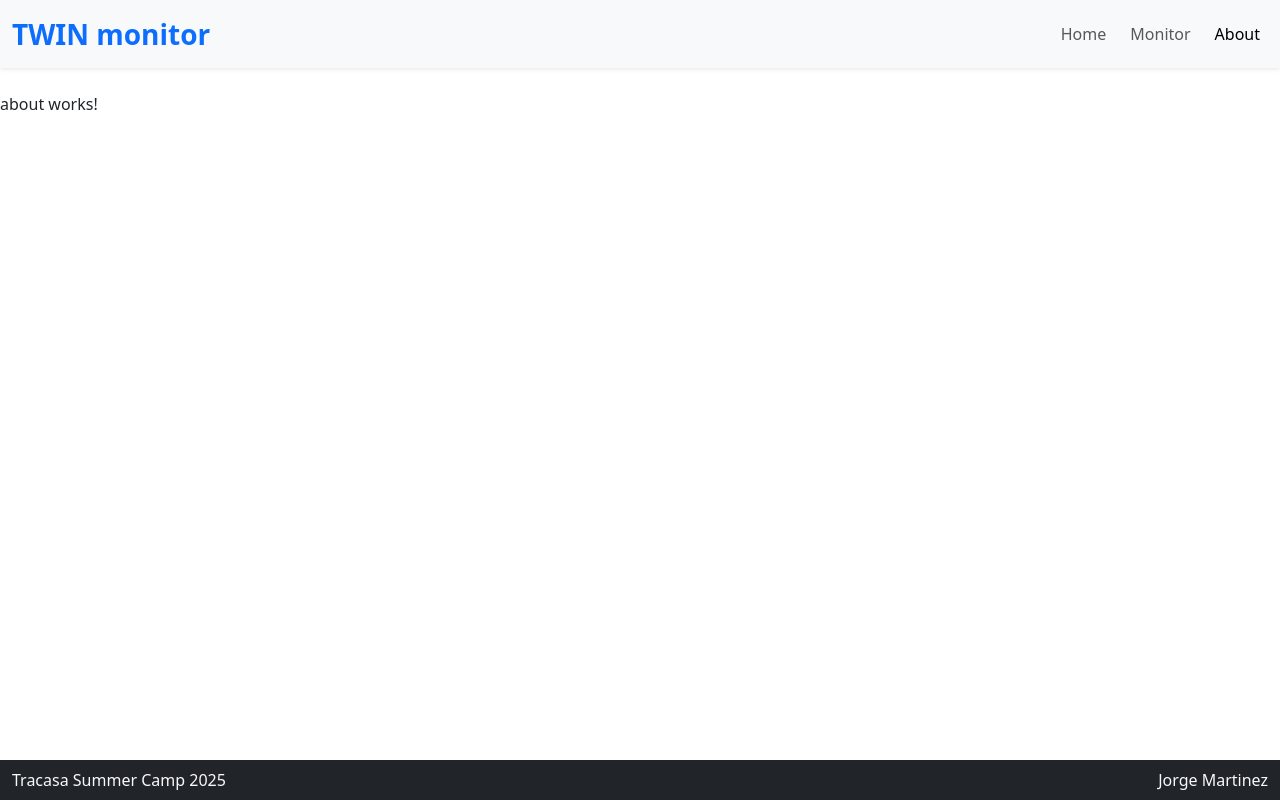
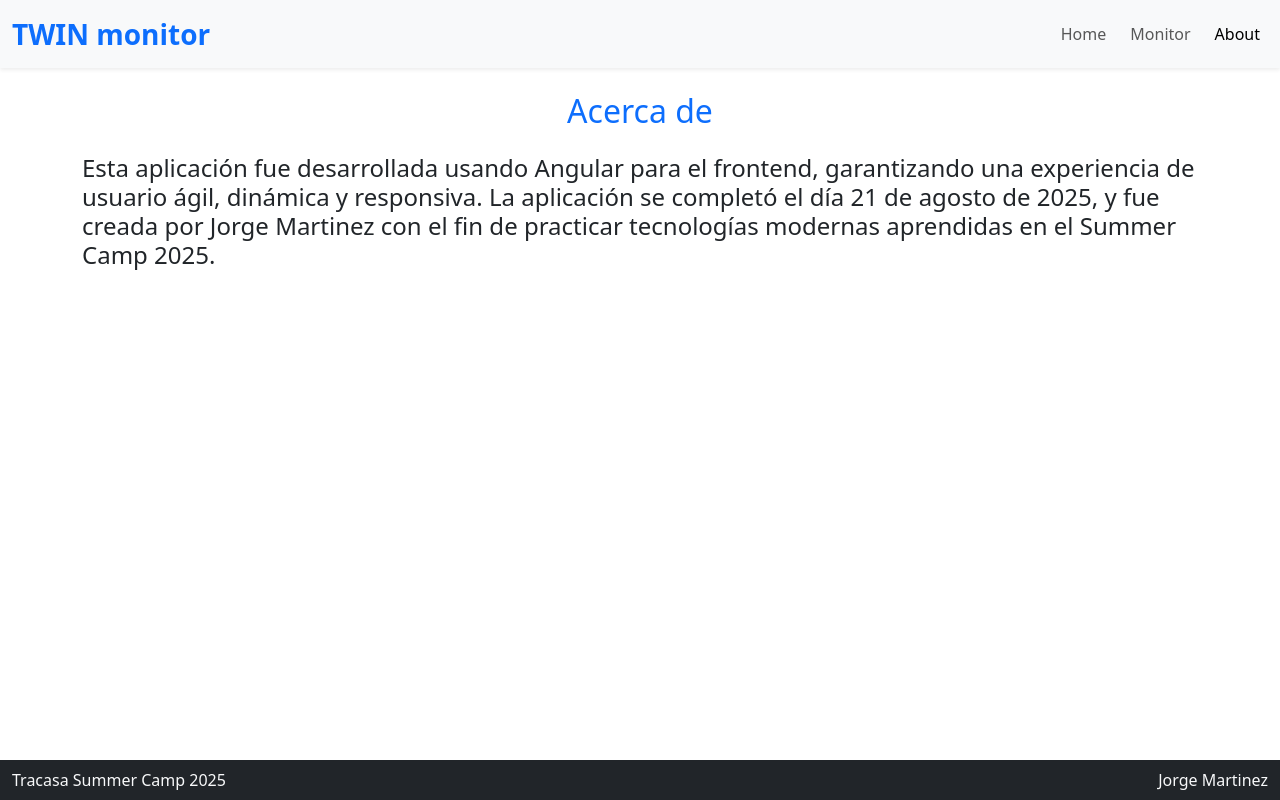
Before and after one commit to Jorge-Martinez82/SummerCamp25ProyectoPersonal, an Angular app in the folder Angular/ProyectoTwinFrontend/: page /about in a window 1280 px wide. Built offline with nearby package versions, Linux system fonts and the light colour scheme.

Commit message:
feat: update about and home components with detailed descriptions and improved formatting

```diff
--- a/Angular/ProyectoTwinFrontend/src/app/pages/about/about.html
+++ b/Angular/ProyectoTwinFrontend/src/app/pages/about/about.html
@@ -1 +1,10 @@
-<p>about works!</p>
+<div class="container mt-4">
+  <h2 class="text-primary text-center">Acerca de</h2>
+  <h4 class="mt-4">
+    Esta aplicación fue desarrollada usando Angular para el frontend,
+    garantizando una experiencia de usuario ágil, dinámica y responsiva. La
+    aplicación se completó el día 21 de agosto de 2025, y fue creada por Jorge
+    Martinez con el fin de practicar tecnologías modernas aprendidas en el
+    Summer Camp 2025.
+  </h4>
+</div>
--- a/Angular/ProyectoTwinFrontend/src/app/pages/home/home.html
+++ b/Angular/ProyectoTwinFrontend/src/app/pages/home/home.html
@@ -1,4 +1,15 @@
 <div class="container mt-4">
-    <h2 class="text-primary text-center">Bienvenido</h2>
-    <h4 class="mt-4">Desde aqui podras monitorizar los componentes de tu proyecto de Gemelos Digitales en tiempo real. La información se actualizará automáticamente.</h4>
+  <h2 class="text-primary text-center">Bienvenido</h2>
+  <h4 class="mt-4">
+    Desde aqui podras monitorizar los componentes de tu proyecto de Gemelos
+    Digitales en tiempo real. La información se actualizará automáticamente.
+  </h4>
+  <h5 class="mt-4">
+    Esta aplicación web ha sido desarrollada como parte de un proyecto innovador
+    que explora la implementación de gemelos digitales para la gestión
+    territorial y de infraestructuras, inspirada en el proyecto TwIN de Navarra.
+    La solución realizada permite visualizar y gestionar en tiempo real
+    componentes digitales que representan activos físicos estratégicos, ayudando
+    a optimizar mantenimiento, sostenibilidad y eficiencia.
+  </h5>
 </div>
```
